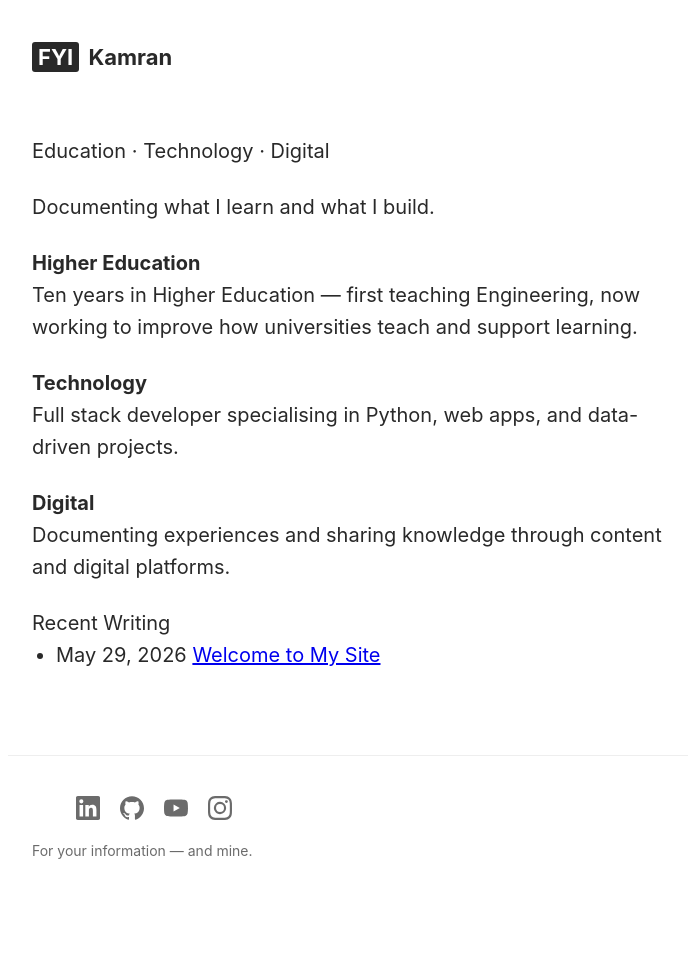
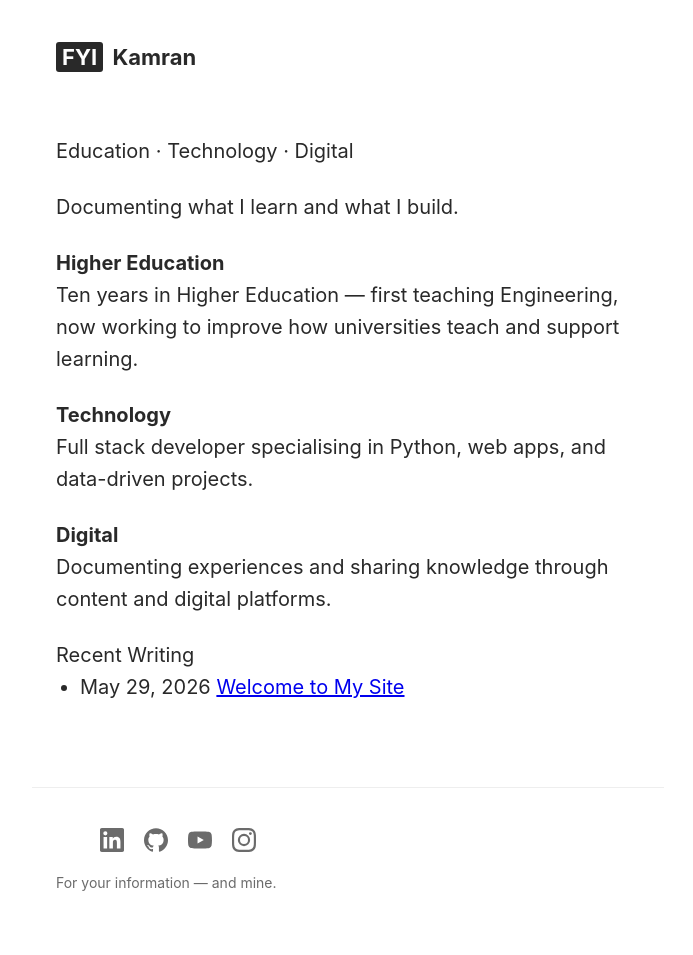
Before and after one commit to fyikamran/fyikamran.github.io, a Jekyll site: the page built from index.html, in a window 1280 px wide. Shown: the whole page, without its empty margins (292-985 px from the left). Built offline with Jekyll 4.4.1, drawn with Linux system fonts in a browser that asks for light colours; before the commit the page ends 923 px from its top, so only the background shows below that.

Commit message:
Update styles.css

```diff
--- a/assets/css/styles.css
+++ b/assets/css/styles.css
@@ -24,6 +24,9 @@ body {
   display: flex;
   flex-direction: column;
   min-height: 100vh;
+   max-width: 680px;
+  margin: 0 auto;
+  padding: 0 24px;
 }
 
 /* The core container that forces everything into a single central column */
```
